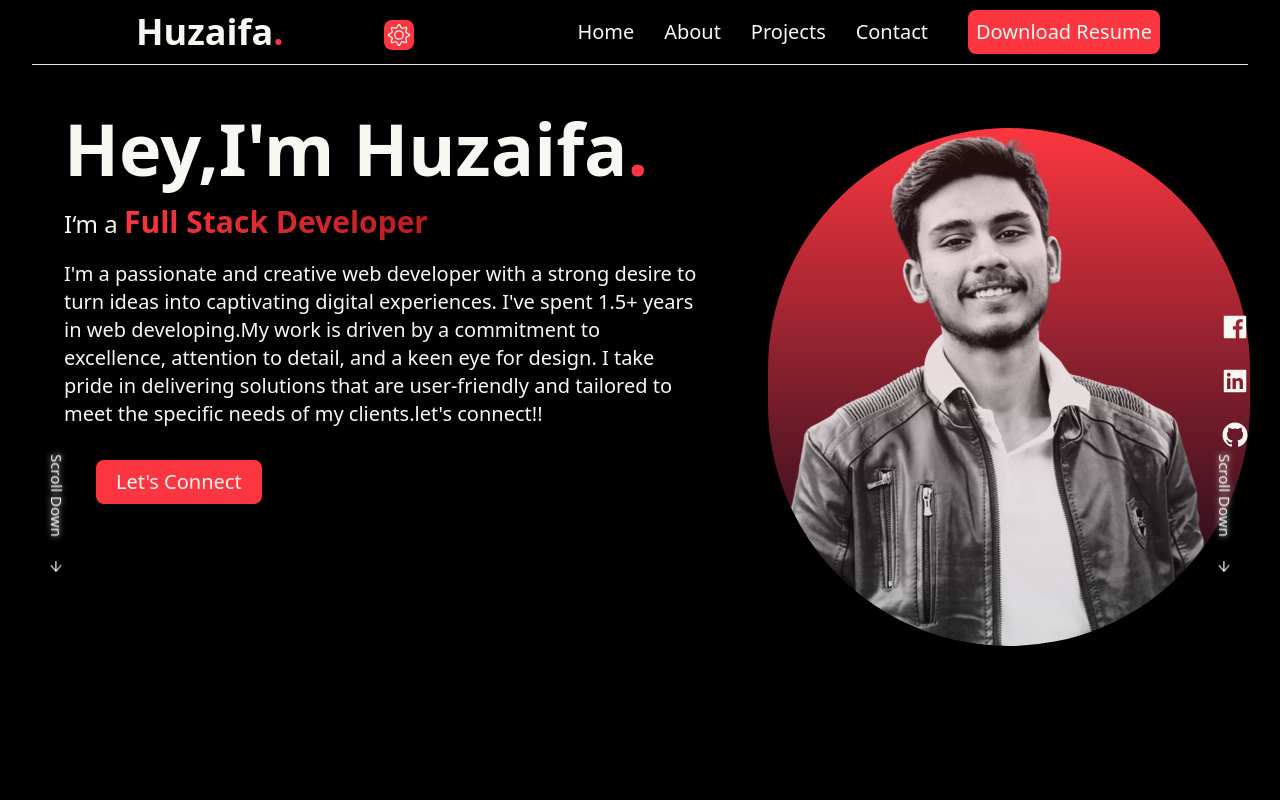
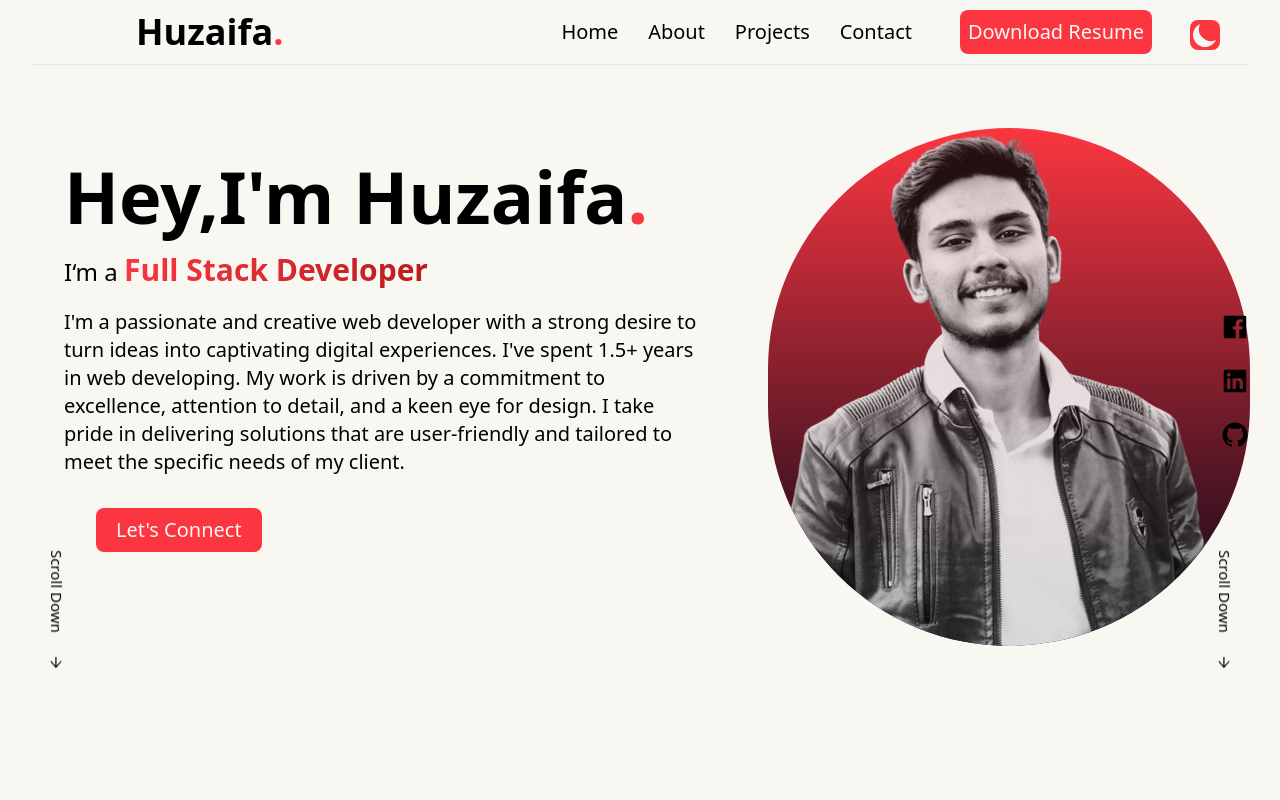
Before and after one commit to Huzaifa622/portfolio, a Next.js app: page / in a window 1280 px wide. Shown: the top 800 px of the page. Built offline with nearby package versions, Linux system fonts and the light colour scheme.

Commit message:
ecommerce

```diff
--- a/components/GotoTop.js
+++ b/components/GotoTop.js
@@ -26,7 +26,6 @@ const GotoTop = () => {
     window.addEventListener("scroll", listenWindow);
 
     return () => {
-      // Clean up the event listener when the component unmounts
       window.removeEventListener("scroll", listenWindow);
     };
   }, []);
@@ -35,19 +34,12 @@ const GotoTop = () => {
     <>
       {visible && (
 
-        <motion.div
-
-        animate={{
-          y: -12,
-          textShadow: "0 0 8px white",
-
-          transition: { duration: 1.1, repeat: Infinity },
-        }}
+        <div
           className="fixed top-[90%] lg:top-[85%] p-2 lg:p-4 rounded-full z-50 cursor-pointer left-[85%] lg:left-[90%] bg-tred rounded full"
           onClick={scrollTop}
         >
           <AiOutlineArrowUp size={25} />
-        </motion.div>
+        </div>
       )}
     </>
   );
--- a/components/HeroBanner.js
+++ b/components/HeroBanner.js
@@ -8,9 +8,9 @@ import Image from "next/image";
 const HeroBanner = () => {
   return (
     <>
-      <div className="  flex flex-wrap relative">
+      <div className="  flex justify-center items-center flex-wrap relative">
         <div className=" z-10">
-          <div className="m-28 mx-16 w-[65%] md:w-[50%]">
+          <div className=" flex flex-col justify-center m-40 mx-16 w-[65%] md:w-[50%]">
             <RevealY>
               <h3 className="text-4xl md:text-7xl font-extrabold">
                 Hey,I&apos;m Huzaifa<span className="text-tred">.</span>
@@ -25,9 +25,9 @@ const HeroBanner = () => {
             <RevealY>
               <p className="mt-5">
                 {
-                  "I'm a passionate and creative web developer with a strong desire to turn ideas into captivating digital experiences. I've spent 1.5+ years in web developing.My work is driven by a commitment to excellence, attention to detail, and a keen eye for design. I take pride in delivering solutions that are user-friendly and tailored to meet the specific needs of my clients."
+                  "I'm a passionate and creative web developer with a strong desire to turn ideas into captivating digital experiences. I've spent 1.5+ years in web developing. My work is driven by a commitment to excellence, attention to detail, and a keen eye for design. I take pride in delivering solutions that are user-friendly and tailored to meet the specific needs of my client. "
                 }
-                {"let's connect!!"}
+
               </p>
 
               <motion.button
@@ -45,7 +45,7 @@ const HeroBanner = () => {
             </RevealY>
           </div>
         </div>
-        <div className="absolute hidden sm:block  left-[60%] top-32 rounded-full bg-transparent bg-gradient-to-t from-slate-950 to-tred">
+        <div className="absolute block  left-[60%] top-32 rounded-full bg-transparent bg-gradient-to-t from-slate-950 to-tred">
           <Image
             className="grayscale-[100%] rounded-full opacity-90 w-auto h-auto"
             width={300}
--- a/components/Navbar.js
+++ b/components/Navbar.js
@@ -13,7 +13,7 @@ const Navbar = () => {
             </h2>
           </div>
           <div className="w-[100%]  flex justify-end items-center">
-            <ul className=" w-[40%]  z-10 text-center hidden sm:flex justify-between mx-10">
+            <ul className=" w-[40%]  z-10 text-center hidden md:flex justify-between mx-10">
               <motion.li
                 whileHover={{
                   scale: 1.1,
@@ -67,7 +67,7 @@ const Navbar = () => {
                 textShadow: "0 0 8px white",
                 backgroundColor: "red",
               }}
-              className="bg-tred text-twhite p-2 py-2  rounded-lg "
+              className="bg-tred text-twhite p-2 py-2 mx-2  rounded-lg "
             >
               Download Resume
             </motion.a>
--- a/pages/index.js
+++ b/pages/index.js
@@ -22,8 +22,8 @@ export default function Home() {
   };
   return (
     <div
-      className={` text-xs sm:text-sm md:text-lg lg:text-lg xl:text-xl 2xl:text-2xl snap-y snap-mandatory overflow-x-hidden ${
-        theme ? "bg-twhite text-black " : "bg-black text-twhite"
+      className={` text-xs sm:text-sm md:text-md lg:text-lg xl:text-xl 2xl:text-2xl snap-y snap-mandatory overflow-x-hidden ${
+        theme ?  "bg-black text-twhite" :  "bg-twhite text-black  "
       }  `}
     >
       <Navbar />
@@ -33,9 +33,9 @@ export default function Home() {
         <HeroBanner />
         <button
           onClick={handleTheme}
-          className="fixed z-20 top-5 md:left-72 lg:left-80 xl:left-96 left-3 bg-tred rounded-lg"
+          className=" fixed z-20 top-5 sm:top-5 md:right-9 lg:right-14 sm:right-6 right-0 mx-1  bg-tred rounded-lg text-twhite "
         >
-          {theme ? <HiMoon size={30} /> : <CiSun size={30} />}
+          {theme ? <CiSun size={30} />:<HiMoon size={30} /> }
         </button>
       </div>
       <div id="about" className="h-screen w-screen ">
@@ -46,8 +46,8 @@ export default function Home() {
       </div>
       <div id="contact" className="h-screen w-screen ">
         <Contact />
+      </div>
         <Footer/>
-      </div>
     </div>
   );
 }
```
